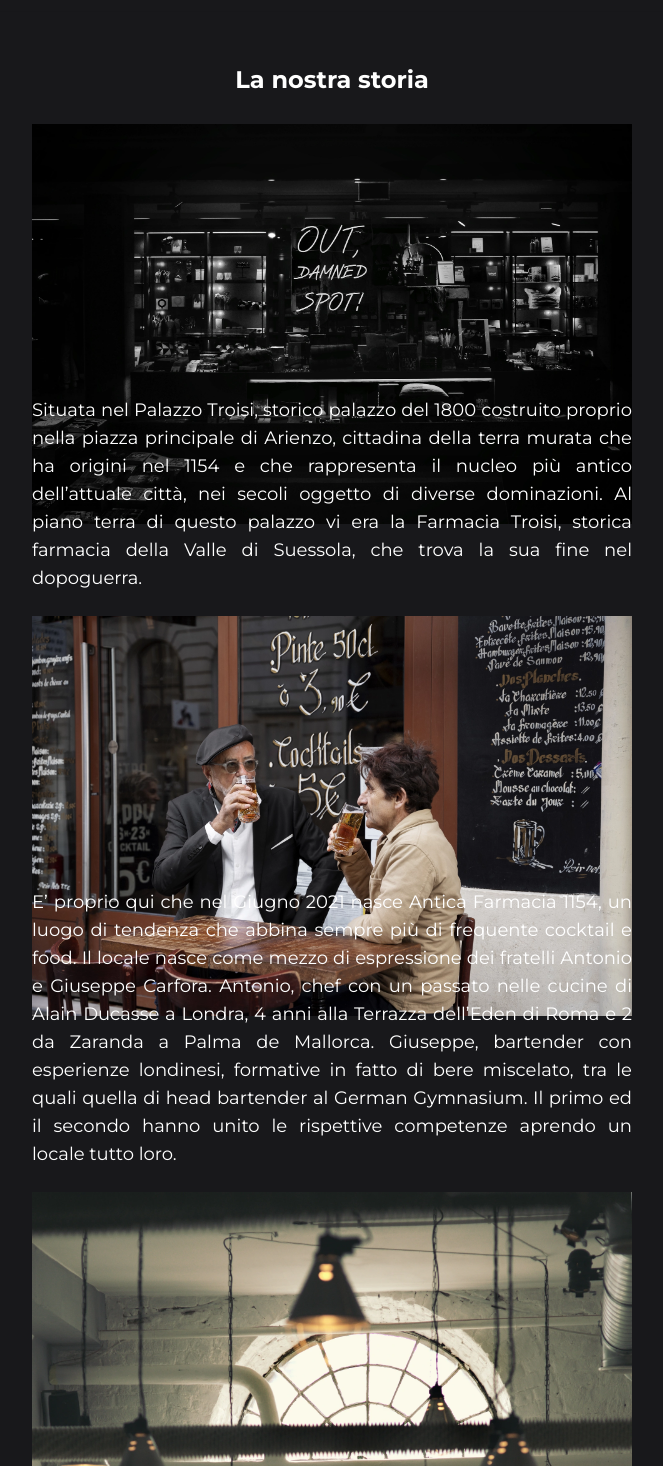
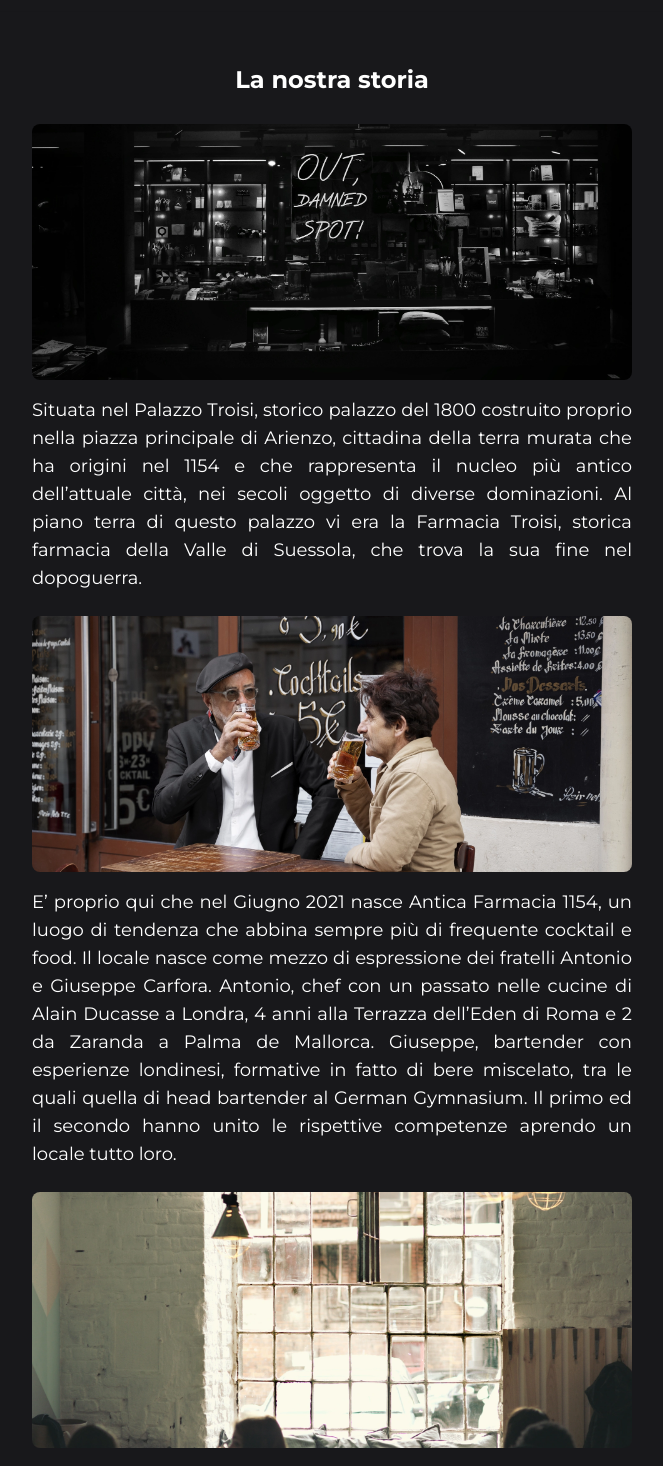
Before and after one commit to Pasqualecannavacciuolo/restaurant-template-1, a React (Vite) app: page /storia in a window 1280 px wide. Shown: the part 44-1510 px from the top of the page, without its empty margins (308-971 px from the left). Built offline with nearby package versions, Linux system fonts and the light colour scheme.

Commit message:
Risolto bug visualizzazione desktop

```diff
--- a/src/Storia.tsx
+++ b/src/Storia.tsx
@@ -51,10 +51,15 @@ const Storia = () => {
               initial={{ opacity: 0, x: 500, y: 0 }}
               animate={{ opacity: 1, x: 0, y: 0 }}
               transition={{ delay: 0.6, duration: 0.6 }}
-              className="w-full h-64 object-cover rounded-lg mb-4 mx-auto"
+              className="w-full h-auto xl:h-64 object-cover rounded-lg mb-4 mx-auto"
               style={{ maxWidth: "600px" }}
             >
-              <img src={top_image} alt="Palazzo Troisi" />
+              <img
+                src={top_image}
+                alt="Palazzo Troisi"
+                className="w-full h-auto xl:h-64 object-cover rounded-lg mb-4 mx-auto"
+                style={{ maxWidth: "600px" }}
+              />
             </motion.div>
             <motion.div
               initial={{ opacity: 0, x: -500, y: 0 }}
@@ -80,10 +85,15 @@ const Storia = () => {
               initial={{ opacity: 0, x: 500, y: 0 }}
               animate={{ opacity: 1, x: 0, y: 0 }}
               transition={{ delay: 0.8, duration: 0.6 }}
-              className="w-full h-64 object-cover rounded-lg mb-4 mx-auto"
+              className="w-full h-auto xl:h-64 object-cover rounded-lg mb-4 mx-auto"
               style={{ maxWidth: "600px" }}
             >
-              <img src={center_image} alt="Interno del locale" />
+              <img
+                src={center_image}
+                alt="Interno del locale"
+                className="w-full h-auto xl:h-64 object-cover rounded-lg mb-4 mx-auto"
+                style={{ maxWidth: "600px" }}
+              />
             </motion.div>
             <motion.div
               initial={{ opacity: 0, x: -500, y: 0 }}
@@ -112,10 +122,15 @@ const Storia = () => {
               initial={{ opacity: 0, x: 500, y: 0 }}
               animate={{ opacity: 1, x: 0, y: 0 }}
               transition={{ delay: 1, duration: 0.6 }}
-              className="w-full h-auto object-cover rounded-lg mb-4 mx-auto"
+              className="w-full h-auto xl:h-64 object-cover rounded-lg mb-4 mx-auto"
               style={{ maxWidth: "600px" }}
             >
-              <img src={bottom_image} alt="Cocktail e piatti" />
+              <img
+                src={bottom_image}
+                alt="Cocktail e piatti"
+                className="w-full h-auto xl:h-64 object-cover rounded-lg mb-4 mx-auto"
+                style={{ maxWidth: "600px" }}
+              />
             </motion.div>
             <motion.div
               initial={{ opacity: 0, x: -500, y: 0 }}
```
